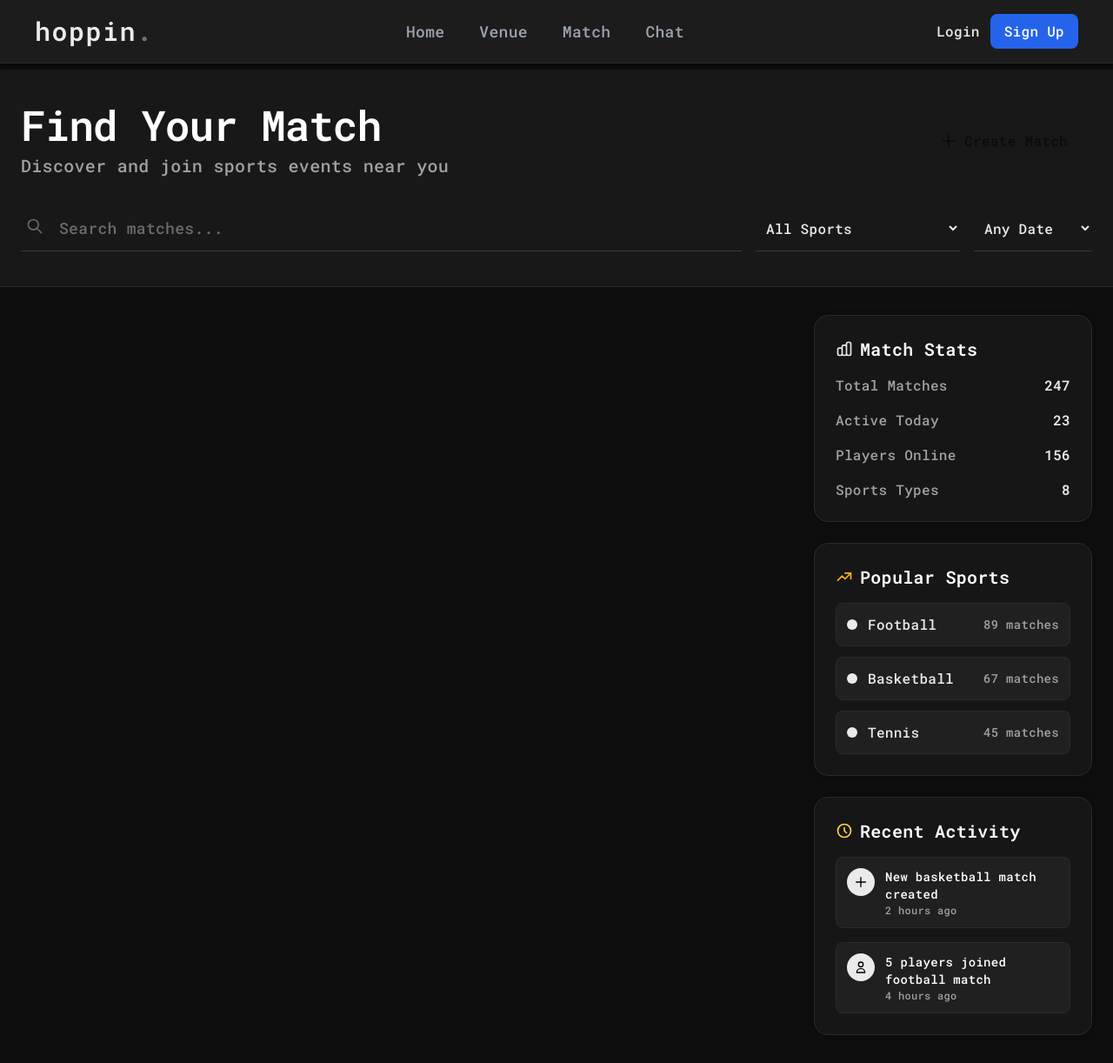
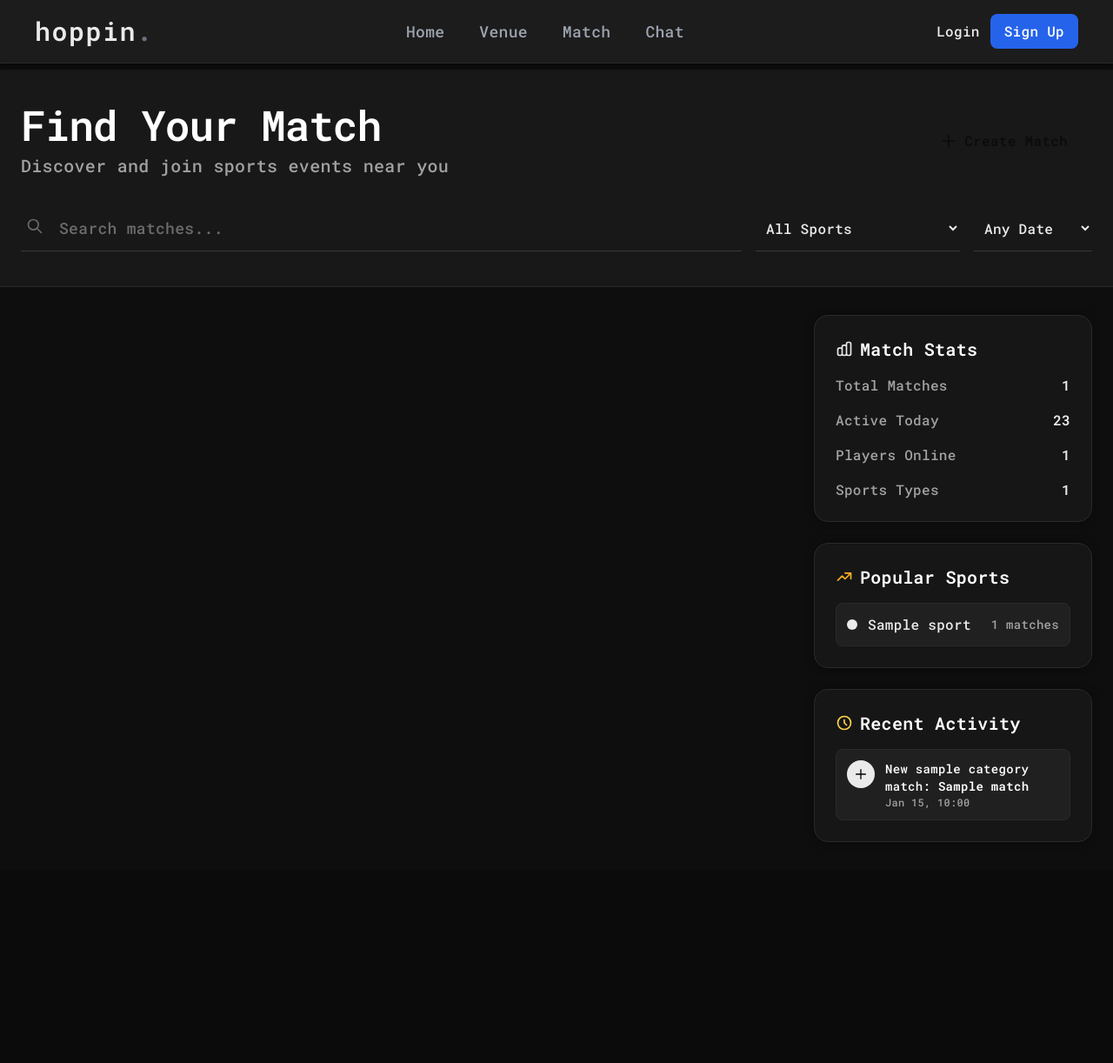
Before and after one commit to pbp-kelompok-f08/ProyekUTS, a Django app: template matches/templates/matches/dashboard.html in a window 1280 px wide. Shown: the whole page at 87% size. After the commit the page ends 968 px from the top, so only its background shows below. Run offline with Django 5.2, Linux system fonts and the light colour scheme; tables that the repository leaves empty hold one stand-in row (values such as "Sample post"); the template is opened without the code that fills it: values that come from a table or form of the project are taken from there, most other values are stand-ins (such as "Sample title", 1, 10 or a date in 2020); parts of the project's set-up code (start-up, migrations or seed data) failed here and were passed over; some libraries are stand-ins or nearby versions.

Commit message:
Implement: Match Stats, Popular Sports, Recent Activity.

```diff
--- a/matches/templates/matches/dashboard.html
+++ b/matches/templates/matches/dashboard.html
@@ -132,7 +132,7 @@
           <div class="space-y-4">
             <div class="flex justify-between items-center">
               <span class="text-[#A1A1A1]">Total Matches</span>
-              <span class="font-semibold text-[#EAEAEA]">247</span>
+              <span class="font-semibold text-[#EAEAEA]">{{ total_matches }}</span>
             </div>
             <div class="flex justify-between items-center">
               <span class="text-[#A1A1A1]">Active Today</span>
@@ -140,11 +140,11 @@
             </div>
             <div class="flex justify-between items-center">
               <span class="text-[#A1A1A1]">Players Online</span>
-              <span class="font-semibold text-[#EAEAEA]">156</span>
+              <span class="font-semibold text-[#EAEAEA]">{{ total_players }}</span>
             </div>
             <div class="flex justify-between items-center">
               <span class="text-[#A1A1A1]">Sports Types</span>
-              <span class="font-semibold text-[#EAEAEA]">8</span>
+              <span class="font-semibold text-[#EAEAEA]">{{ sports_count }}</span>
             </div>
           </div>
         </div>
@@ -160,27 +160,18 @@
             Popular Sports
           </h3>
           <div class="space-y-3">
+            {% for sport in popular_sports %}
           <div class="flex items-center justify-between p-3 bg-[#202020] rounded-lg border border-[#2A2A2A]">
             <span class="flex items-center">
               <span class="w-3 h-3 rounded-full mr-3" style="background:#EAEAEA"></span>
-                Football
+              {{ sport.name }}
             </span>
-              <span class="text-sm text-[#A1A1A1]">89 matches</span>
+            <span class="text-sm text-[#A1A1A1]">{{ sport.match_count }} matches</span>
           </div>
-            <div class="flex items-center justify-between p-3 bg-[#202020] rounded-lg border border-[#2A2A2A]">
-              <span class="flex items-center">
-                <span class="w-3 h-3 rounded-full mr-3" style="background:#EAEAEA"></span>
-                Basketball
-              </span>
-              <span class="text-sm text-[#A1A1A1]">67 matches</span>
-            </div>
-            <div class="flex items-center justify-between p-3 bg-[#202020] rounded-lg border border-[#2A2A2A]">
-              <span class="flex items-center">
-                <span class="w-3 h-3 rounded-full mr-3" style="background:#EAEAEA"></span>
-                Tennis
-              </span>
-              <span class="text-sm text-[#A1A1A1]">45 matches</span>
-            </div>
+        {% empty %}
+          <p class="text-[#A1A1A1] text-sm">No popular sports yet.</p>
+        {% endfor %}
+
           </div>
         </div>
 
@@ -195,29 +186,25 @@
             Recent Activity
           </h3>
           <div class="space-y-4">
+{% for match in recent_activity %}
   <div class="flex items-start space-x-3 p-3 bg-[#202020] rounded-lg border border-[#2A2A2A]">
     <div class="w-8 h-8 rounded-full flex items-center justify-center flex-shrink-0" style="background:#EAEAEA">
       <svg class="w-4 h-4 text-black" fill="none" stroke="currentColor" viewBox="0 0 24 24">
-                  <path stroke-linecap="round" stroke-linejoin="round" stroke-width="2"
-                        d="M12 4v16m8-8H4"></path>
+        <path stroke-linecap="round" stroke-linejoin="round" stroke-width="2" d="M12 4v16m8-8H4"></path>
       </svg>
     </div>
     <div class="flex-1">
-                <p class="text-sm text-white">New basketball match created</p>
-                <p class="text-xs text-[#A1A1A1]">2 hours ago</p>
+      <p class="text-sm text-white">
+        New {{ match.category.name|lower }} match:
+        <span class="font-semibold">{{ match.title }}</span>
+      </p>
+      <p class="text-xs text-[#A1A1A1]">{{ match.event_date|date:"M d, H:i" }}</p>
     </div>
   </div>
-            <div class="flex items-start space-x-3 p-3 bg-[#202020] rounded-lg border border-[#2A2A2A]">
-              <div class="w-8 h-8 rounded-full flex items-center justify-center flex-shrink-0" style="background:#EAEAEA">
-                <svg class="w-4 h-4 text-black" fill="none" stroke="currentColor" viewBox="0 0 24 24">
-                  <path stroke-linecap="round" stroke-linejoin="round" stroke-width="2"
-                        d="M16 7a4 4 0 11-8 0 4 4 0 018 0zM12 14a7 7 0 00-7 7h14a7 7 0 00-7-7z"></path>
-                </svg>
-              </div>
-              <div class="flex-1">
-                <p class="text-sm text-white">5 players joined football match</p>
-                <p class="text-xs text-[#A1A1A1]">4 hours ago</p>
-              </div>
+{% empty %}
+  <p class="text-[#A1A1A1] text-sm">No recent activity yet.</p>
+{% endfor %}
+
             </div>
           </div>
         </div>
```
Also changed, not shown: matches/views.py (+64 -13 lines). Lines whose indentation alone changed are shown as unchanged.
